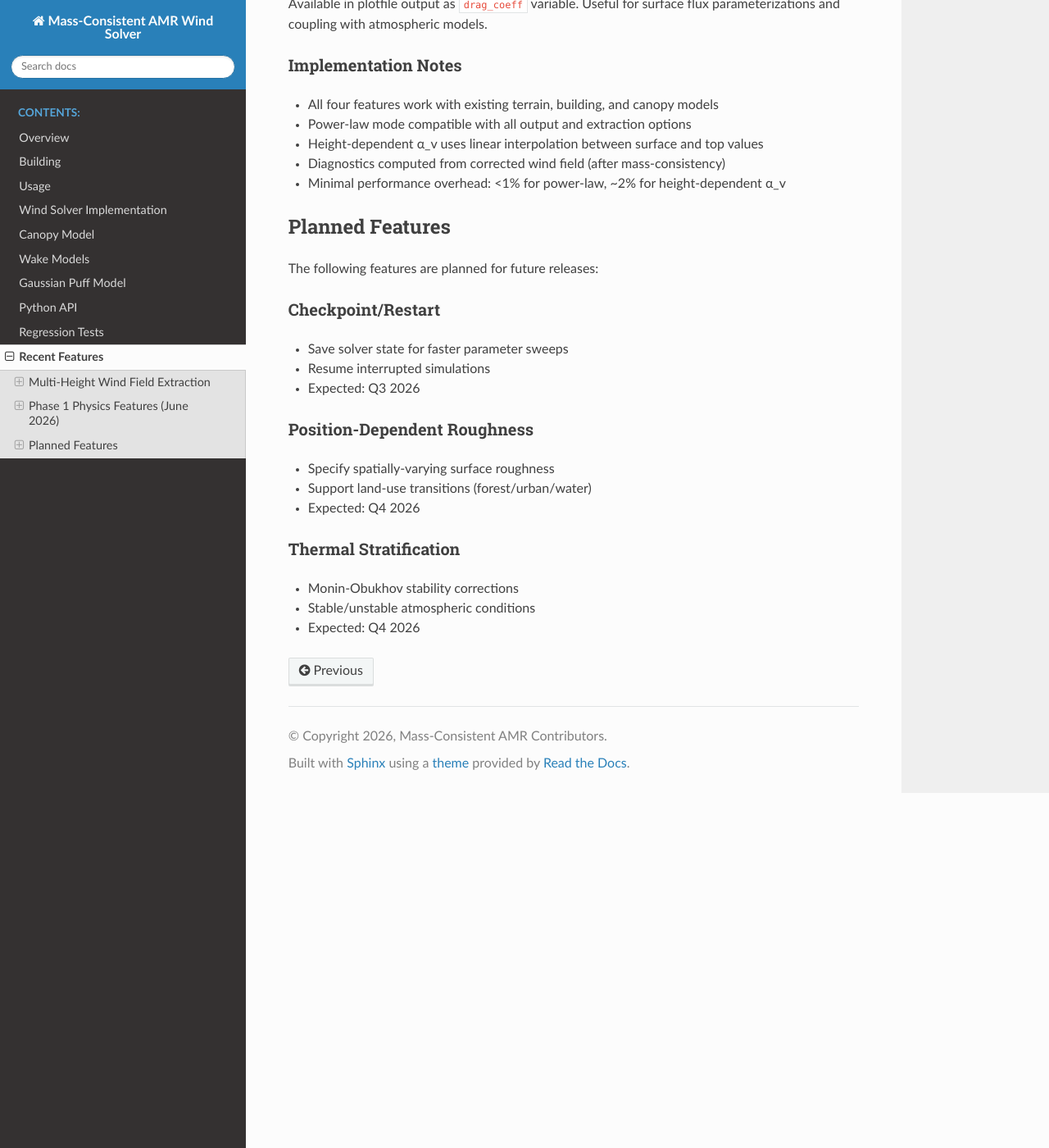
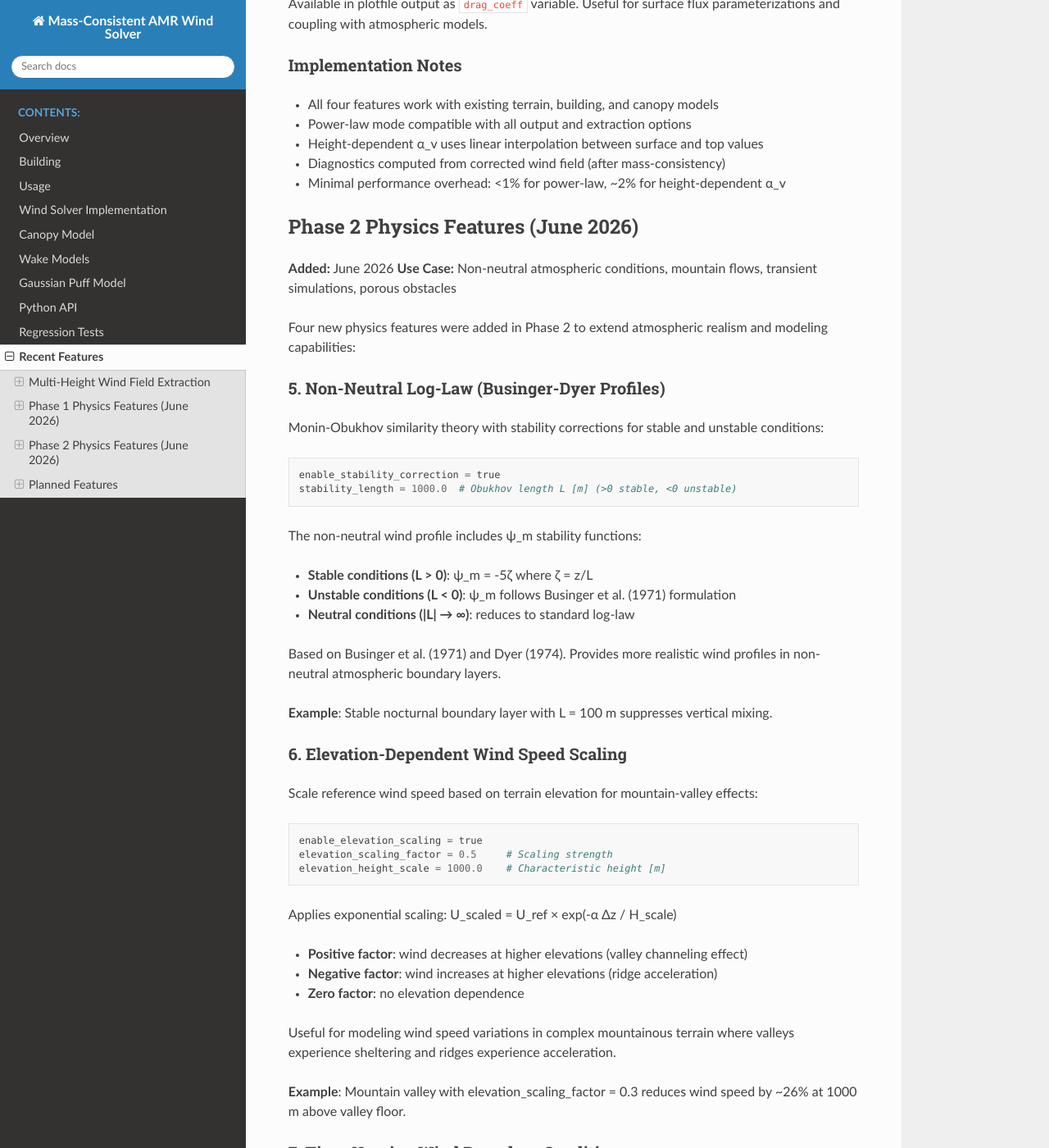
Before and after one commit to hgopalan/massconsistent_amr, a Sphinx documentation site: the page built from docs/new_features.rst, in a window 1280 px wide and 1400 px high, scrolled down 3460 px. Shown: the whole window at 82% size. Built offline with Sphinx 7.4.7 and the Read the Docs theme 3.1.0, drawn with Linux system fonts in a browser that asks for light colours; some of the changed text lies outside the part shown.

```diff
--- a/docs/new_features.rst
+++ b/docs/new_features.rst
@@ -165,6 +165,122 @@ Implementation Notes
 - Diagnostics computed from corrected wind field (after mass-consistency)
 - Minimal performance overhead: <1% for power-law, ~2% for height-dependent α_v
 
+Phase 2 Physics Features (June 2026)
+-------------------------------------
+
+**Added:** June 2026
+**Use Case:** Non-neutral atmospheric conditions, mountain flows, transient simulations, porous obstacles
+
+Four new physics features were added in Phase 2 to extend atmospheric realism and modeling capabilities:
+
+5. Non-Neutral Log-Law (Businger-Dyer Profiles)
+~~~~~~~~~~~~~~~~~~~~~~~~~~~~~~~~~~~~~~~~~~~~~~~~
+
+Monin-Obukhov similarity theory with stability corrections for stable and unstable conditions::
+
+    enable_stability_correction = true
+    stability_length = 1000.0  # Obukhov length L [m] (>0 stable, <0 unstable)
+
+The non-neutral wind profile includes ψ_m stability functions:
+
+- **Stable conditions (L > 0)**: ψ_m = -5ζ where ζ = z/L
+- **Unstable conditions (L < 0)**: ψ_m follows Businger et al. (1971) formulation
+- **Neutral conditions (|L| → ∞)**: reduces to standard log-law
+
+Based on Businger et al. (1971) and Dyer (1974). Provides more realistic wind profiles
+in non-neutral atmospheric boundary layers.
+
+**Example**: Stable nocturnal boundary layer with L = 100 m suppresses vertical mixing.
+
+6. Elevation-Dependent Wind Speed Scaling
+~~~~~~~~~~~~~~~~~~~~~~~~~~~~~~~~~~~~~~~~~~
+
+Scale reference wind speed based on terrain elevation for mountain-valley effects::
+
+    enable_elevation_scaling = true
+    elevation_scaling_factor = 0.5     # Scaling strength
+    elevation_height_scale = 1000.0    # Characteristic height [m]
+
+Applies exponential scaling: U_scaled = U_ref × exp(-α Δz / H_scale)
+
+- **Positive factor**: wind decreases at higher elevations (valley channeling effect)
+- **Negative factor**: wind increases at higher elevations (ridge acceleration)
+- **Zero factor**: no elevation dependence
+
+Useful for modeling wind speed variations in complex mountainous terrain where valleys
+experience sheltering and ridges experience acceleration.
+
+**Example**: Mountain valley with elevation_scaling_factor = 0.3 reduces wind speed
+by ~26% at 1000 m above valley floor.
+
+7. Time-Varying Wind Boundary Conditions
+~~~~~~~~~~~~~~~~~~~~~~~~~~~~~~~~~~~~~~~~~
+
+Support for transient simulations with time-dependent inflow conditions::
+
+    enable_time_varying = true
+    time_series_file = time_series.csv
+
+File format (CSV or whitespace-separated)::
+
+    # time [s]  U_ref [m/s]  V_ref [m/s]
+    0.0         10.0         0.0
+    60.0        12.0         1.0
+    120.0       15.0         2.0
+
+**Current implementation**: Uses first time point from series as proof-of-concept.
+
+**Future enhancement**: Full time-stepping loop wrapper around solver for transient
+atmospheric simulations (e.g., diurnal wind cycles, frontal passages).
+
+**Note**: Requires solver restructuring for true time-dependent evolution.
+
+8. Building Porosity Model
+~~~~~~~~~~~~~~~~~~~~~~~~~~~
+
+Porous flow through structures (trees, fences, vegetation) with drag parameterization::
+
+    enable_building_porosity = true
+    building_porosity_file = porous_buildings.csv
+    porosity_drag_coefficient = 0.2
+
+File format (CSV or whitespace-separated)::
+
+    # xmin xmax ymin ymax zmin zmax porosity [rotation_degrees]
+    100 120 100 120 0 10 0.3 0      # 30% porous building
+    200 220 200 220 0 15 0.7 45     # 70% porous fence (rotated)
+
+**Porosity parameter**:
+
+- 0.0 = solid building (zero flow)
+- 0.3 = moderately porous (trees, hedges)
+- 0.7 = highly porous (fences, lattice)
+- 1.0 = fully open (no obstruction)
+
+**Drag formulation**: Applies velocity reduction based on porosity and drag coefficient.
+Higher porosity (more open) → less drag. Lower porosity (more blocked) → more drag.
+
+Useful for modeling:
+
+- Forest canopies and tree stands
+- Fences and barriers
+- Lattice structures and screens
+- Vegetated noise barriers
+
+**Example**: Forest stand with porosity = 0.4 allows 40% of volume open to flow while
+applying drag to simulate momentum extraction by tree crowns.
+
+Implementation Notes
+~~~~~~~~~~~~~~~~~~~~
+
+- Features 5-6 modify existing log-law initialization (no solver changes)
+- Feature 7 loads time series data (full time-stepping requires future work)
+- Feature 8 applies drag in porous regions after initial velocity field
+- All features are optional and disabled by default
+- Compatible with existing terrain, building, canopy, and wake models
+- GPU-safe implementations with minimal performance overhead (~2-5% total)
+- Features can be combined (e.g., stability + elevation scaling + porosity)
+
 Planned Features
 ----------------
 
```
Also changed, not shown: README.md (+4 -0 lines), 11 other files.
